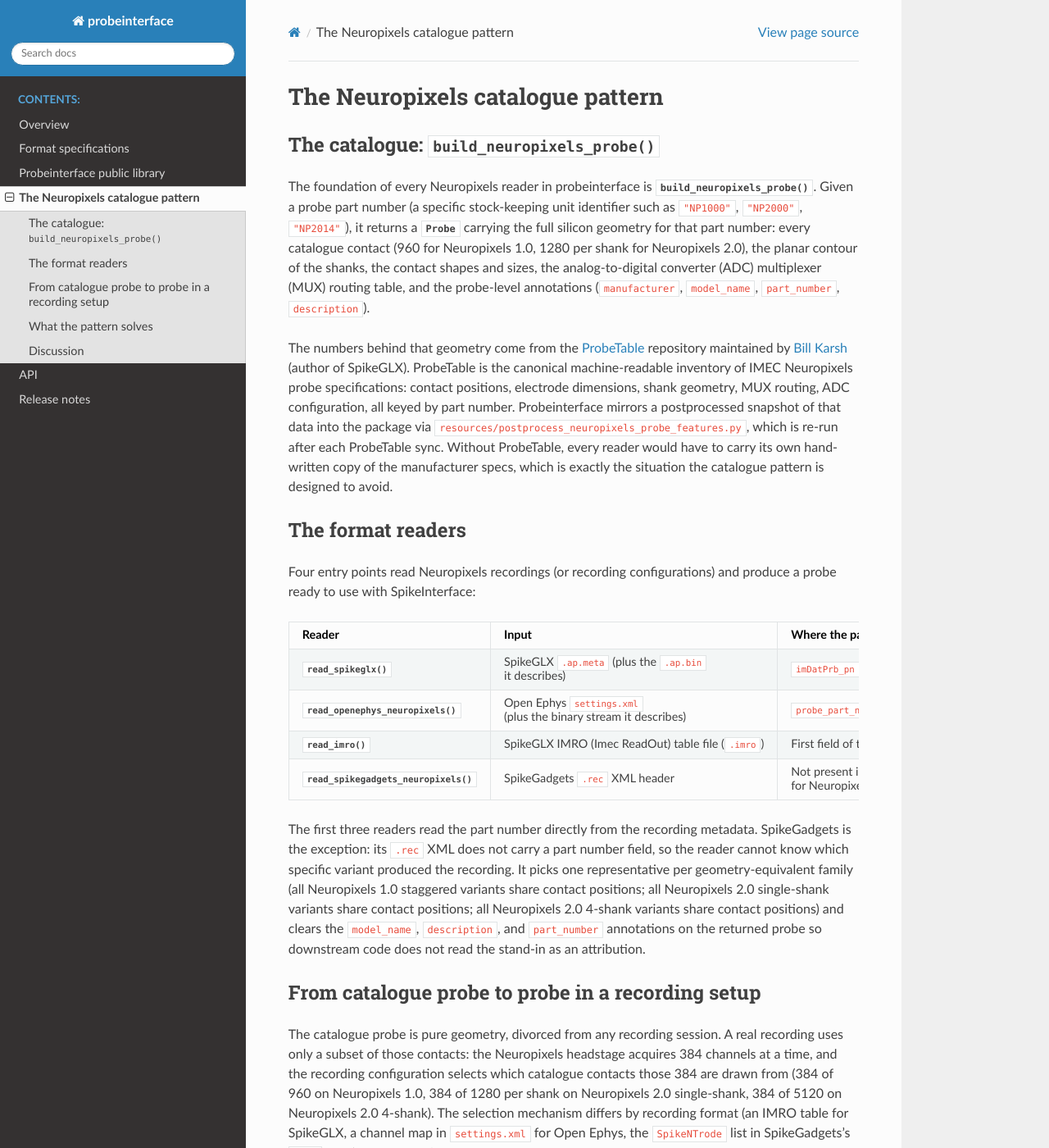
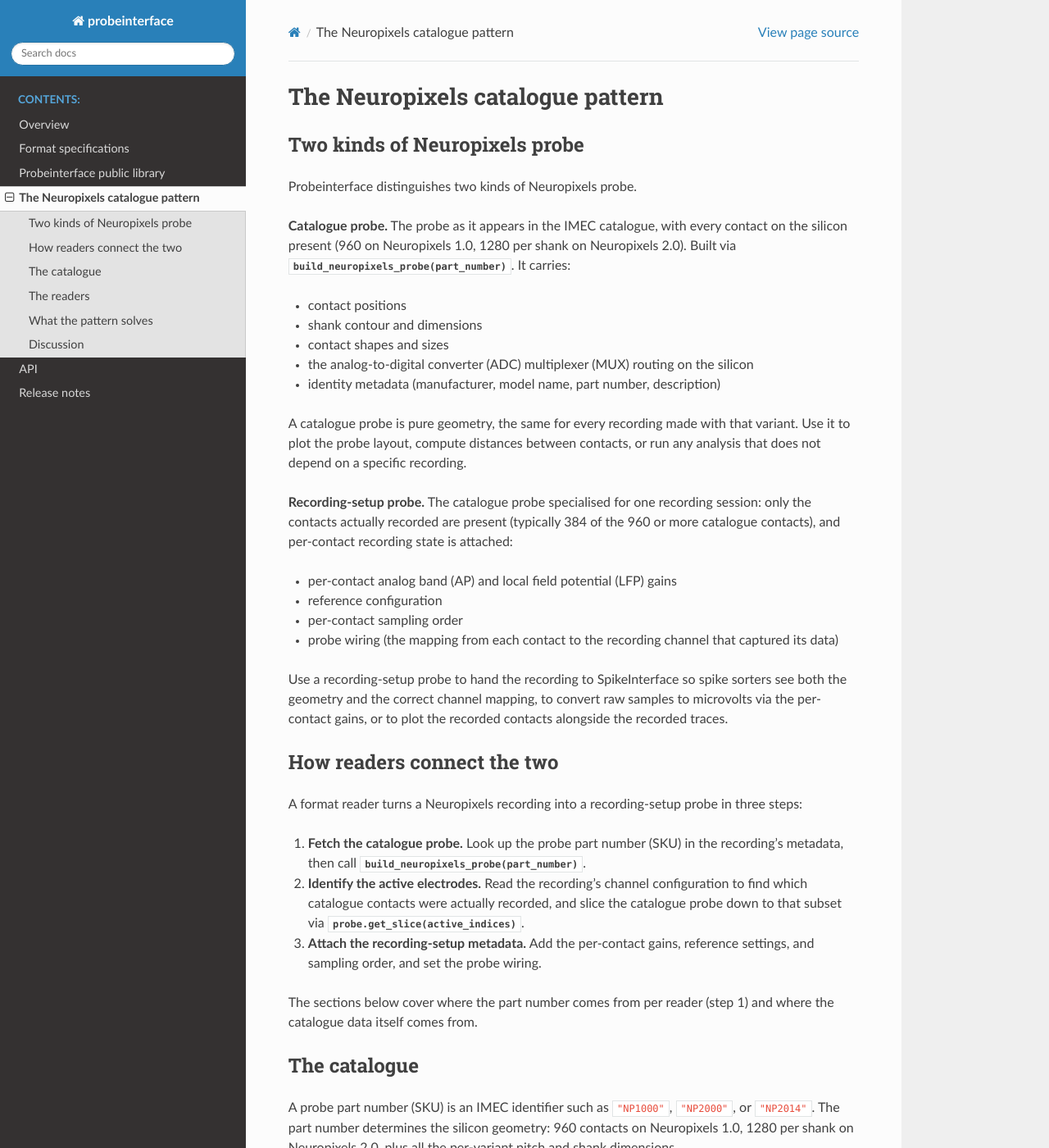
Before and after one commit to SpikeInterface/probeinterface, a Sphinx documentation site: the page built from doc/neuropixels_readers.rst, in a window 1280 px wide and 1400 px high. Shown: the whole window at 82% size. Built offline with Sphinx 7.4.7 and the Read the Docs theme 3.1.0, drawn with Linux system fonts in a browser that asks for light colours; pages that are not in the unit, such as notebooks, are missing from menus; some of the changed text lies outside the part shown.

Commit message:
bette structure

```diff
--- a/doc/neuropixels_readers.rst
+++ b/doc/neuropixels_readers.rst
@@ -4,37 +4,84 @@ The Neuropixels catalogue pattern
 .. currentmodule:: probeinterface
 
 
-The catalogue: :py:func:`build_neuropixels_probe`
--------------------------------------------------
+Two kinds of Neuropixels probe
+------------------------------
 
-The foundation of every Neuropixels reader in probeinterface is
-:py:func:`build_neuropixels_probe`. Given a probe part number (a specific
-stock-keeping unit identifier such as ``"NP1000"``, ``"NP2000"``, ``"NP2014"``),
-it returns a :py:class:`Probe` carrying the full silicon geometry for that
-part number: every catalogue contact (960 for Neuropixels 1.0, 1280 per shank
-for Neuropixels 2.0), the planar contour of the shanks, the contact shapes and
-sizes, the analog-to-digital converter (ADC) multiplexer (MUX) routing table,
-and the probe-level annotations (``manufacturer``, ``model_name``,
-``part_number``, ``description``).
+Probeinterface distinguishes two kinds of Neuropixels probe.
 
-The numbers behind that geometry come from the
+**Catalogue probe.** The probe as it appears in the IMEC catalogue, with
+every contact on the silicon present (960 on Neuropixels 1.0, 1280 per
+shank on Neuropixels 2.0). Built via :py:func:`build_neuropixels_probe(part_number)
+<build_neuropixels_probe>`. It carries:
+
+* contact positions
+* shank contour and dimensions
+* contact shapes and sizes
+* the analog-to-digital converter (ADC) multiplexer (MUX) routing on the
+  silicon
+* identity metadata (manufacturer, model name, part number, description)
+
+A catalogue probe is pure geometry, the same for every recording made with
+that variant. Use it to plot the probe layout, compute distances between
+contacts, or run any analysis that does not depend on a specific recording.
+
+**Recording-setup probe.** The catalogue probe specialised for one
+recording session: only the contacts actually recorded are present
+(typically 384 of the 960 or more catalogue contacts), and per-contact
+recording state is attached:
+
+* per-contact analog band (AP) and local field potential (LFP) gains
+* reference configuration
+* per-contact sampling order
+* probe wiring (the mapping from each contact to the recording channel
+  that captured its data)
+
+Use a recording-setup probe to hand the recording to SpikeInterface so
+spike sorters see both the geometry and the correct channel mapping, to
+convert raw samples to microvolts via the per-contact gains, or to plot
+the recorded contacts alongside the recorded traces.
+
+
+How readers connect the two
+---------------------------
+
+A format reader turns a Neuropixels recording into a recording-setup probe
+in three steps:
+
+1. **Fetch the catalogue probe.** Look up the probe part number (SKU) in
+   the recording's metadata, then call
+   :py:func:`build_neuropixels_probe(part_number) <build_neuropixels_probe>`.
+2. **Identify the active electrodes.** Read the recording's channel
+   configuration to find which catalogue contacts were actually recorded,
+   and slice the catalogue probe down to that subset via
+   :py:meth:`probe.get_slice(active_indices) <Probe.get_slice>`.
+3. **Attach the recording-setup metadata.** Add the per-contact gains,
+   reference settings, and sampling order, and set the probe wiring.
+
+The sections below cover where the part number comes from per reader
+(step 1) and where the catalogue data itself comes from.
+
+
+The catalogue
+-------------
+
+A probe part number (SKU) is an IMEC identifier such as ``"NP1000"``,
+``"NP2000"``, or ``"NP2014"``. The part number determines the silicon
+geometry: 960 contacts on Neuropixels 1.0, 1280 per shank on Neuropixels
+2.0, plus all the per-variant pitch and shank dimensions.
+
+The data behind the catalogue comes from the
 `ProbeTable <https://github.com/billkarsh/ProbeTable>`_ repository maintained
 by `Bill Karsh <https://github.com/billkarsh>`_ (author of SpikeGLX).
 ProbeTable is the canonical machine-readable inventory of IMEC Neuropixels
-probe specifications: contact positions, electrode dimensions, shank geometry,
-MUX routing, ADC configuration, all keyed by part number. Probeinterface
-mirrors a postprocessed snapshot of that data into the package via
-``resources/postprocess_neuropixels_probe_features.py``, which is re-run after
-each ProbeTable sync. Without ProbeTable, every reader would have to carry
-its own hand-written copy of the manufacturer specs, which is exactly the
-situation the catalogue pattern is designed to avoid.
+probe specifications, all keyed by part number.
 
 
-The format readers
-------------------
+The readers
+-----------
 
-Four entry points read Neuropixels recordings (or recording configurations)
-and produce a probe ready to use with SpikeInterface:
+Four readers produce a probe from a Neuropixels recording. They differ in
+where they look up the part number:
 
 .. list-table::
    :header-rows: 1
@@ -58,91 +105,47 @@ and produce a probe ready to use with SpikeInterface:
        for the format transition.
    * - :py:func:`read_spikegadgets_neuropixels`
      - SpikeGadgets ``.rec`` XML header
-     - Not present in the file; the reader picks a geometry-equivalent stand-in
-       based on ``(SpikeConfiguration.device, deviceSubType)``: ``NP1000`` for
-       Neuropixels 1.0, ``NP2000`` for Neuropixels 2.0 single-shank, ``NP2014``
-       for Neuropixels 2.0 4-shank
+     - Not present in the file; the reader picks a geometry-equivalent
+       stand-in based on ``(SpikeConfiguration.device, deviceSubType)``:
+       ``NP1000`` for Neuropixels 1.0, ``NP2000`` for Neuropixels 2.0
+       single-shank, ``NP2014`` for Neuropixels 2.0 4-shank
 
-The first three readers read the part number directly from the recording
-metadata. SpikeGadgets is the exception: its ``.rec`` XML does not carry a
-part number field, so the reader cannot know which specific variant produced
-the recording. It picks one representative per geometry-equivalent family
-(all Neuropixels 1.0 staggered variants share contact positions; all
-Neuropixels 2.0 single-shank variants share contact positions; all
-Neuropixels 2.0 4-shank variants share contact positions) and clears the
-``model_name``, ``description``, and ``part_number`` annotations on the
-returned probe so downstream code does not read the stand-in as an
-attribution.
-
-
-From catalogue probe to probe in a recording setup
---------------------------------------------------
-
-The catalogue probe is pure geometry, divorced from any recording session. A real
-recording uses only a subset of those contacts: the Neuropixels headstage
-acquires 384 channels at a time, and the recording configuration selects
-which catalogue contacts those 384 are drawn from (384 of 960 on Neuropixels
-1.0, 384 of 1280 per shank on Neuropixels 2.0 single-shank, 384 of 5120 on
-Neuropixels 2.0 4-shank). The selection mechanism differs by recording
-format (an IMRO table for SpikeGLX, a channel map in ``settings.xml`` for
-Open Ephys, the ``SpikeNTrode`` list in SpikeGadgets's ``.rec`` XML); each
-reader's docstring covers the specifics for that format. On top of the
-selection, the recording adds session-specific state:
-per-contact analog band (AP) and local field potential (LFP) gains, ADC
-sample order, reference configuration, and the channel-to-file mapping that
-says where each contact's data lives in the saved binary. Probeinterface
-calls the result a probe in a recording setup, to distinguish it from the
-catalogue.
-
-Each reader produces the recording-setup probe in the same three steps:
-
-1. Build the catalogue probe by calling
-   :py:func:`build_neuropixels_probe(part_number) <build_neuropixels_probe>`
-   with the part number obtained from the recording metadata.
-2. Slice the catalogue probe to the active electrodes for this recording session via
-   :py:meth:`probe.get_slice(active_indices) <Probe.get_slice>`. The slice
-   drops the unrecorded contacts but preserves the probe-level annotations
-   and the per-contact catalogue annotations (ADC group, sample order) on the
-   contacts that survive.
-3. Attach the recording-specific state: per-contact AP/LFP gains, any
-   reference annotations, and finally
-   :py:meth:`probe.set_device_channel_indices(...) <Probe.set_device_channel_indices>`
-   to record where each surviving contact's data lives in the saved file.
+The first three readers read the part number directly. SpikeGadgets is the
+exception (its ``.rec`` XML does not carry a part number) and falls back to
+a geometry-equivalent stand-in; the variants within each Neuropixels family
+share identical 2D contact geometry, so any representative produces correct
+positions.
 
 
 What the pattern solves
 -----------------------
 
-Constructing geometry from scratch inside each format reader (the situation
-before the catalogue pattern) had three problems:
+Building geometry from scratch inside each reader (the situation before this
+pattern) caused three problems:
 
-* **Geometry drift across readers.** Each reader carried its own copy of the
-  manufacturer specs. A Neuropixels 2.0 4-shank probe loaded through SpikeGLX
-  and through SpikeGadgets could return contact positions that disagreed in
-  the third decimal because the two readers had been updated against
-  different snapshots of the IMEC spec. Centralising the geometry in
-  :py:func:`build_neuropixels_probe` and sourcing it from ProbeTable means
-  every reader returns the same positions for the same part number.
-* **Conflated geometry and wiring bugs.** When a saved recording looked wrong
-  on the probe, it was difficult to say whether the geometry was off
-  (catalogue issue) or the channel-to-contact mapping was off (wiring issue).
-  With the two phases separated, a geometry bug is a bug in
-  :py:func:`build_neuropixels_probe`; a wiring bug is a bug in the reader's
-  matching step. The two can be diagnosed and fixed independently.
-* **Hidden active-electrode selection.** Readers that built a 384-contact
-  probe directly hid the fact that 576 catalogue contacts were silently
-  dropped. The explicit ``probe.get_slice(active_indices)`` step makes the
-  selection visible and inspectable: callers can ask "which catalogue
-  contacts did this recording session record?" and get a direct answer.
+* **Drift across readers.** Each reader carried its own copy of the
+  manufacturer specs, and the copies could disagree. Centralising the
+  geometry in :py:func:`build_neuropixels_probe` and sourcing it from
+  ProbeTable means every reader returns the same positions for the same
+  part number.
+* **Confused bugs.** When a saved recording looked wrong on the probe, it
+  was hard to tell whether the geometry was off or the channel-to-contact
+  mapping was off. With the two phases separated, a geometry bug is a bug
+  in :py:func:`build_neuropixels_probe`; a wiring bug is a bug in the
+  reader's slicing or wiring step. The two can be diagnosed independently.
+* **Hidden electrode selection.** A reader that built a 384-contact probe
+  directly hid the fact that 576 catalogue contacts were silently dropped.
+  The explicit slice step makes the selection visible: callers can ask
+  which catalogue contacts the recording captured and get a direct answer.
 
-The pattern also pays out on the upgrade path. When IMEC ships a new probe
-variant, the integration work is "add the part number to ProbeTable, re-run
-the postprocess script".
+The pattern also helps on the upgrade path. When IMEC ships a new probe
+variant, the integration work is to add the part number to ProbeTable; the
+readers do not change.
 
 
 Discussion
 ----------
 
 This pattern was proposed and is tracked in issue
-`#405 <https://github.com/SpikeInterface/probeinterface/issues/405>`_; if you have
-any discussion point to add please re-open the issue so the maintainers can discuss.
+`#405 <https://github.com/SpikeInterface/probeinterface/issues/405>`_.
+Reopen the issue if you want to discuss changes.
```
Also changed, not shown: 1 other file.
